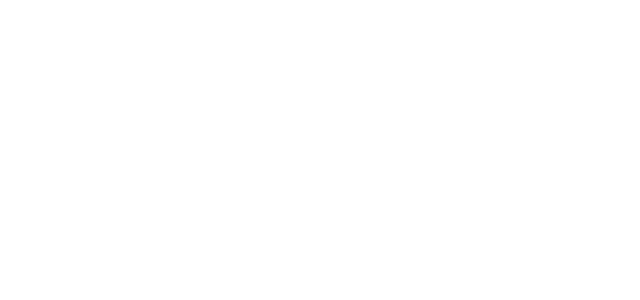
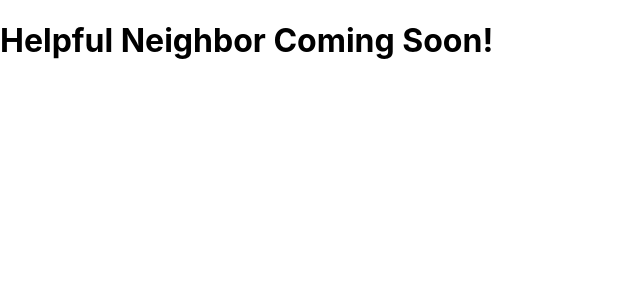
Before and after one commit to HelpfulNeighbor/411-Project, a React (Create React App) app in the folder HelpfulNeighbor.web/ClientApp/: page / in a window 1280 px wide. Shown: the top 300 px of the page, without its empty margins (0-640 px from the left). Built offline with nearby package versions, Linux system fonts and the light colour scheme.

Commit message:
added basic heading to homepage, deleted some files

```diff
--- a/HelpfulNeighbor.web/ClientApp/src/App.tsx
+++ b/HelpfulNeighbor.web/ClientApp/src/App.tsx
@@ -5,7 +5,7 @@ import './App.css';
 function App() {
   return (
     <div>
-
+      <h1>Helpful Neighbor Coming Soon!</h1>
     </div>
   );
 }
```
Also changed, not shown: HelpfulNeighbor.web/ClientApp/src/Components/Navigation/Navigation.tsx (+11 -0 lines), HelpfulNeighbor.web/ClientApp/src/Components/Navigation/index.tsx (deleted), HelpfulNeighbor.web/ClientApp/src/Pages/Homepage/Homepage.tsx (line endings or trailing spaces).
